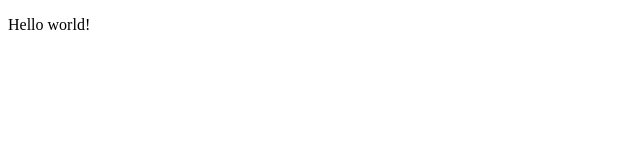
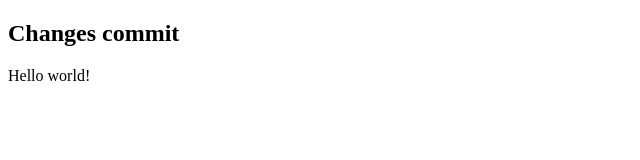
Before and after one commit to FumetsuNoKami/udemy, a plain HTML site: page index.html in a window 1280 px wide. Shown: the whole page, without its empty margins (0-640 px from the left). Drawn offline with Linux system fonts and the light colour scheme.

Commit message:
index.html mod

```diff
--- a/index.html
+++ b/index.html
@@ -5,7 +5,7 @@
     <title>Title</title>
 </head>
 <body>
-
+    <h2>Changes commit</h2>
     <p>Hello world!</p>
     <script src="js/script.js"></script>
 </body>
```
